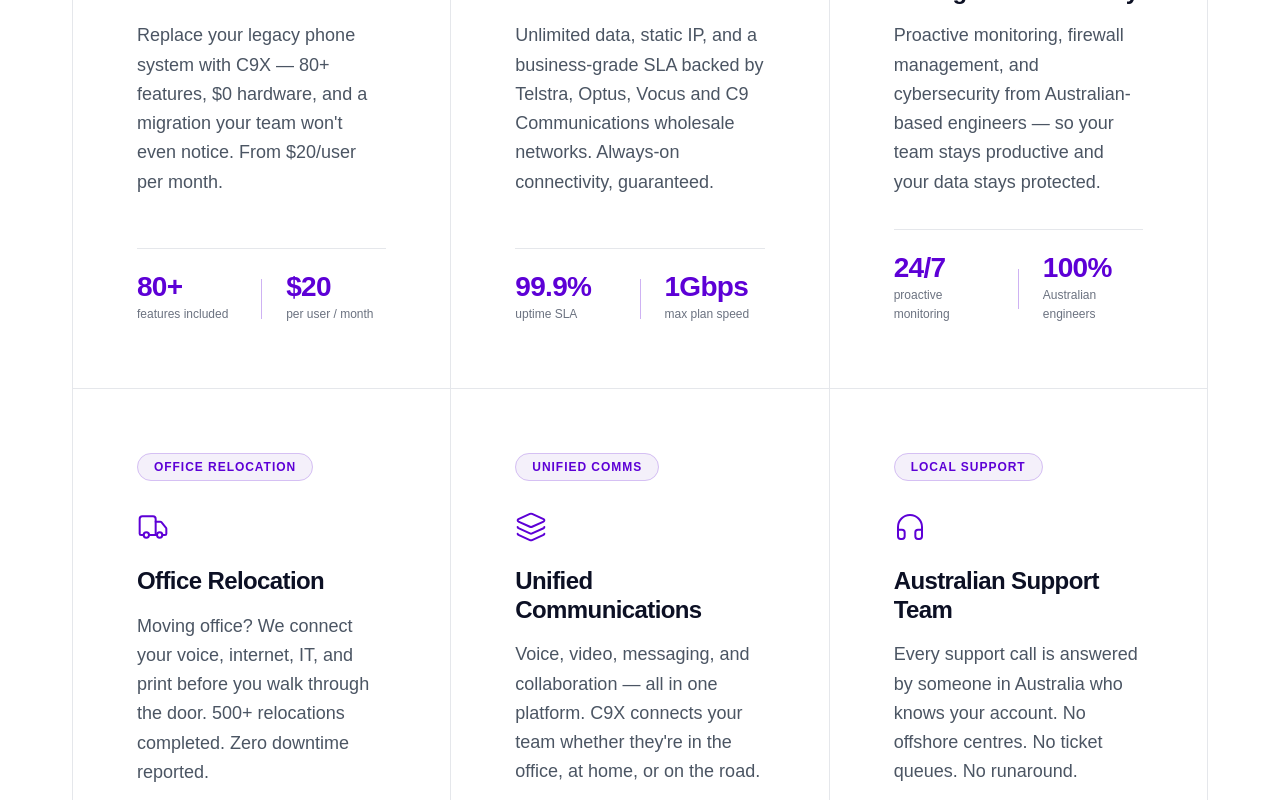
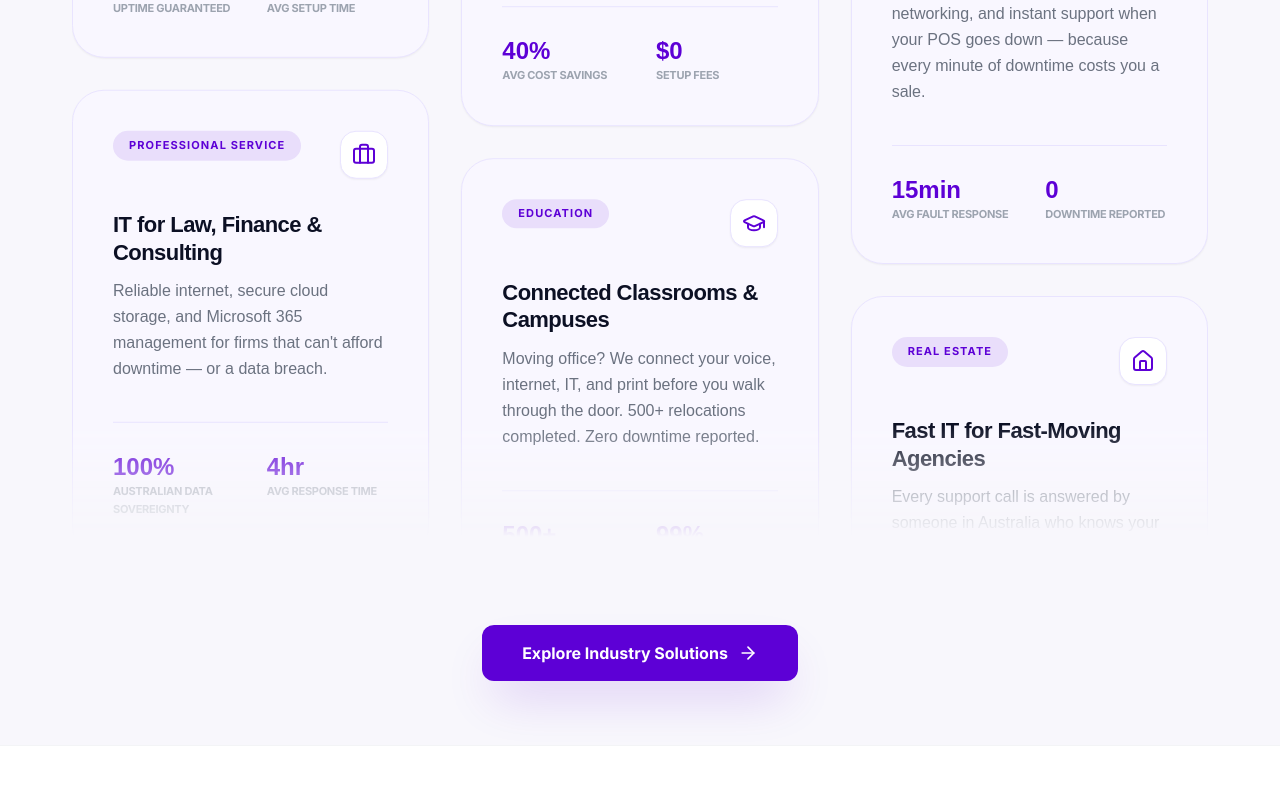
Before and after one commit to c9mayur-lgtm/C9-communications, a React (Vite) app: page /wordpress1 in a window 1280 px wide. Shown: the part 4200-5000 px from the top of the page. Built offline with nearby package versions, Linux system fonts and the light colour scheme.

Commit message:
Integrated premium Industry Marquee component, hid old Datashake grid, and refined typography.

```diff
--- /dev/null
+++ b/src/components/landing/IndustryMarquee.tsx
@@ -0,0 +1,167 @@
+import { useMemo } from 'react';
+import {
+  HeartPulse, Briefcase, Heart, GraduationCap,
+  ShoppingBag, Home
+} from 'lucide-react';
+
+const INDUSTRIES = [
+  {
+    tag: 'HEALTHCARE',
+    title: 'Healthcare IT & Compliance',
+    desc: 'Secure patient data, HIPAA-compliant infrastructure, and 24/7 uptime for clinics and hospitals — so your staff focuses on care, not IT tickets.',
+    metrics: [
+      { label: 'uptime guaranteed', value: '99.9%' },
+      { label: 'avg setup time', value: '48h' }
+    ],
+    icon: HeartPulse,
+  },
+  {
+    tag: 'PROFESSIONAL SERVICE',
+    title: 'IT for Law, Finance & Consulting',
+    desc: "Reliable internet, secure cloud storage, and Microsoft 365 management for firms that can't afford downtime — or a data breach.",
+    metrics: [
+      { label: 'Australian data sovereignty', value: '100%' },
+      { label: 'avg response time', value: '4hr' }
+    ],
+    icon: Briefcase,
+  },
+  {
+    tag: 'NON-PROFIT',
+    title: 'Affordable IT for Good Causes',
+    desc: 'We stretch every dollar with tailored IT packages, NBN, and Microsoft nonprofit licensing — so more of your budget goes to the mission, not infrastructure.',
+    metrics: [
+      { label: 'avg cost savings', value: '40%' },
+      { label: 'Setup fees', value: '$0' }
+    ],
+    icon: Heart,
+  },
+  {
+    tag: 'EDUCATION',
+    title: 'Connected Classrooms & Campuses',
+    desc: 'Moving office? We connect your voice, internet, IT, and print before you walk through the door. 500+ relocations completed. Zero downtime reported.',
+    metrics: [
+      { label: 'Devices Managed', value: '500+' },
+      { label: 'Network Uptime', value: '99%' }
+    ],
+    icon: GraduationCap,
+  },
+  {
+    tag: 'RETAIL',
+    title: 'IT That Keeps Your Stores Running',
+    desc: 'EFTPOS-ready connectivity, multi-site networking, and instant support when your POS goes down — because every minute of downtime costs you a sale.',
+    metrics: [
+      { label: 'avg fault response', value: '15min' },
+      { label: 'Downtime reported', value: '0' }
+    ],
+    icon: ShoppingBag,
+  },
+  {
+    tag: 'REAL ESTATE',
+    title: 'Fast IT for Fast-Moving Agencies',
+    desc: 'Every support call is answered by someone in Australia who knows your account. No offshore centres. No ticket queues. No runaround.',
+    metrics: [
+      { label: 'Integrations supported', value: '20+' },
+      { label: 'Deployment', value: '1 Day' }
+    ],
+    icon: Home,
+  }
+];
+
+const IndustryCard = ({ industry }: { industry: typeof INDUSTRIES[0] }) => (
+  <div className="bg-[#F9F7FF] border border-[#E9E4FF] rounded-[32px] p-10 shadow-sm hover:shadow-2xl hover:border-[#5D00D6]/30 transition-all group flex flex-col h-full">
+    <div className="flex justify-between items-start mb-8">
+      <span className="px-4 py-1.5 rounded-full bg-[#5D00D6]/10 text-[#5D00D6] text-[11px] font-bold tracking-widest uppercase">
+        {industry.tag}
+      </span>
+      <div className="w-12 h-12 rounded-2xl bg-white border border-[#E9E4FF] flex items-center justify-center text-[#5D00D6] group-hover:bg-[#5D00D6] group-hover:text-white transition-colors shadow-sm">
+        <industry.icon size={24} />
+      </div>
+    </div>
+
+    <h3 className="text-[22px] font-bold text-[#0c1024] mb-3 tracking-tight leading-tight" style={{ fontFamily: '"Proxima Nova", sans-serif' }}>
+      {industry.title}
+    </h3>
+
+    <p className="text-gray-500 text-[16px] leading-relaxed mb-10 flex-grow" style={{ fontFamily: '"Proxima Nova", sans-serif' }}>
+      {industry.desc}
+    </p>
+
+    <div className="grid grid-cols-2 gap-8 pt-8 border-t border-[#E9E4FF]">
+      {industry.metrics.map((m, i) => (
+        <div key={i} className="flex flex-col">
+          <span className="text-[24px] font-bold text-[#5D00D6] leading-none mb-1" style={{ fontFamily: '"Proxima Nova", sans-serif' }}>{m.value}</span>
+          <span className="text-[11px] text-gray-400 font-bold uppercase tracking-tight">{m.label}</span>
+        </div>
+      ))}
+    </div>
+  </div>
+);
+
+export const IndustryMarquee = () => {
+    // We shuffle slightly or just use them
+  const col1 = useMemo(() => INDUSTRIES.slice(0, 2), []);
+  const col2 = useMemo(() => INDUSTRIES.slice(2, 4), []);
+  const col3 = useMemo(() => INDUSTRIES.slice(4, 6), []);
+
+  return (
+    <div className="relative w-full py-10 overflow-hidden">
+      <div className="h-[750px] overflow-hidden mask-fade-v">
+        <div className="grid grid-cols-1 md:grid-cols-2 lg:grid-cols-3 gap-8 items-start">
+
+          {/* Column 1 */}
+          <div className="flex flex-col gap-8 animate-marquee-v-up">
+            {[...col1, ...col1, ...col1, ...col1].map((ind, i) => (
+              <IndustryCard key={`col1-${i}`} industry={ind} />
+            ))}
+          </div>
+
+          {/* Column 2 */}
+          <div className="flex flex-col gap-8 animate-marquee-v-down">
+            {[...col2, ...col2, ...col2, ...col2].map((ind, i) => (
+              <IndustryCard key={`col2-${i}`} industry={ind} />
+            ))}
+          </div>
+
+          {/* Column 3 */}
+          <div className="hidden lg:flex flex-col gap-8 animate-marquee-v-up">
+            {[...col3, ...col3, ...col3, ...col3].map((ind, i) => (
+              <IndustryCard key={`col3-${i}`} industry={ind} />
+            ))}
+          </div>
+        </div>
+      </div>
+
+      <style>{`
+        .mask-fade-v {
+          mask-image: linear-gradient(to bottom, transparent, black 15%, black 85%, transparent);
+          -webkit-mask-image: linear-gradient(to bottom, transparent, black 15%, black 85%, transparent);
+        }
+
+        .animate-marquee-v-up {
+          animation: marquee-v-up 50s linear infinite;
+        }
+
+        .animate-marquee-v-down {
+          animation: marquee-v-down 50s linear infinite;
+          transform: translateY(-33.3333%);
+        }
+
+        @keyframes marquee-v-up {
+          0% { transform: translateY(0); }
+          100% { transform: translateY(-33.3333%); }
+        }
+
+        @keyframes marquee-v-down {
+          0% { transform: translateY(-33.3333%); }
+          100% { transform: translateY(0); }
+        }
+
+        /* Speed up on hover */
+        .animate-marquee-v-up:hover,
+        .animate-marquee-v-down:hover {
+          animation-play-state: paused;
+        }
+      `}</style>
+    </div>
+  );
+};
--- a/src/pages/Wordpress1.tsx
+++ b/src/pages/Wordpress1.tsx
@@ -9,10 +9,11 @@
   Globe, Monitor, Radio, Cpu, BarChart3,
   Infinity as InfinityIcon, LayoutGrid, ShieldCheck, Volume2,
   GraduationCap, ShieldAlert, Users, Star,
-  ChevronLeft, PhoneCall, Layers, Menu, X, CheckCircle
+  ChevronLeft, Layers, Menu, X, CheckCircle
 } from 'lucide-react';
 import { Button } from "@/components/ui/button";
 import { ConsultationForm } from '../components/landing/ConsultationForm';
+import { IndustryMarquee } from '../components/landing/IndustryMarquee';
 
 
 /* ─────────────────────────────────────────────
@@ -442,6 +443,7 @@
 
 // ── Components ─────────────────────────────────────────────────────────────
 
+/*
 const CountUp = ({ value, duration = 2 }: { value: string; duration?: number }) => {
   const [displayValue, setDisplayValue] = useState("0");
   const nodeRef = useRef<HTMLSpanElement>(null);
@@ -481,6 +483,7 @@
 
   return <span ref={nodeRef}>{displayValue}</span>;
 };
+*/
 
 
 
@@ -1197,51 +1200,33 @@
         </div>
       </section>
 
-      {/* Industries Section - Hidden for now
-      <section className="py-24 bg-gray-50 border-t border-gray-100">
+      {/* Industry Marquee Section (Premium Vertical Scroll) */}
+      <section className="py-12 md:py-16 bg-[#f8f7fc] border-t border-gray-100 overflow-hidden">
         <div className="container mx-auto px-8 max-w-[1240px]">
-          <div className="max-w-3xl mb-16">
-            <span className="text-[#5D00D6] text-[14px] font-bold uppercase tracking-widest mb-4 block">Industry Solutions</span>
-            <h2 className="text-[48px] font-bold text-[#0c1024] tracking-tight leading-tight">
+          <div className="text-center mb-10">
+            <span className="text-[#5D00D6] text-[13px] font-bold uppercase tracking-[0.3em] mb-4 block" style={{ fontFamily: '"Proxima Nova", sans-serif' }}>What we do</span>
+            <h2 className="text-[28px] md:text-[36px] lg:text-[48px] font-bold text-[#0c1024] tracking-tight mb-8">
               Solving IT challenges in every industry, every day.
             </h2>
           </div>
 
-          <div className="grid grid-cols-2 md:grid-cols-3 gap-4 mb-12">
-            {[
-              { icon: HeartPulse, name: 'Healthcare' },
-              { icon: Briefcase, name: 'Professional Services' },
-              { icon: Heart, name: 'Non-profit' },
-              { icon: GraduationCap, name: 'Education' },
-              { icon: ShoppingBag, name: 'Retail' },
-              { icon: Home, name: 'Real Estate' },
-            ].map((ind, i) => (
-              <div key={i} className="bg-white p-6 rounded-2xl shadow-sm border border-gray-100 flex items-center justify-between cursor-pointer hover:border-[#5D00D6] hover:shadow-md transition-all group">
-                <div className="flex items-center gap-4">
-                  <div className="w-10 h-10 bg-[#F4F0FA] text-[#5D00D6] rounded-lg flex items-center justify-center group-hover:bg-[#5D00D6] group-hover:text-white transition-colors">
-                    <ind.icon size={20} />
-                  </div>
-                  <span className="font-bold text-[15px] text-[#0c1024]">{ind.name}</span>
-                </div>
-                <ChevronRight className="text-gray-300 group-hover:text-[#5D00D6]" size={20} />
-              </div>
-            ))}
-          </div>
-
-          <button className="text-[#5D00D6] font-bold text-[15px] flex items-center gap-2 hover:underline">
-            View All Industries <ArrowRight size={16} />
-          </button>
+          <IndustryMarquee />
+
+          <div className="flex justify-center mt-12">
+            <Button size="lg" className="shadow-2xl hover:gap-4 transition-all group">
+              Explore Industry Solutions <ArrowRight className="transition-transform group-hover:translate-x-1" />
+            </Button>
+          </div>
         </div>
       </section>
-      */}
-
-      {/* Datashake Inspired Section */}
+
+      {/* Datashake Inspired Section Hidden for now
       <section className="py-12 md:py-16 bg-white border-t border-gray-100">
         <div className="container mx-auto px-8 max-w-[1240px]">
           <div className="text-center mb-10 max-w-3xl mx-auto px-6">
             <span className="text-[#5D00D6] text-[13px] font-bold uppercase tracking-[0.3em] mb-6 block" style={{ fontFamily: '"Proxima Nova", sans-serif' }}>What we do</span>
-            <h2 className="text-[28px] md:text-[36px] lg:text-[44px] font-bold text-[#0c1024] leading-[1.1] tracking-tight">
-              Solving IT challenges in every industry, every day.
+            <h2 className="text-[28px] md:text-[36px] lg:text-[48px] font-bold text-[#0c1024] tracking-tight mb-8">
+              Our Solutions
             </h2>
           </div>
 
@@ -1322,7 +1307,6 @@
                   {block.desc}
                 </p>
 
-                {/* Metrics Row */}
                 <div className="mt-auto pt-6 border-t border-gray-200 flex items-center gap-0">
                   {block.metrics.map((m, mi) => (
                     <React.Fragment key={mi}>
@@ -1343,6 +1327,7 @@
           </div>
         </div>
       </section>
+      */}
 
       {/* Support Section (Inspiration from Aussie Broadband) */}
       <section className="py-12 md:py-16 bg-white border-t border-gray-100">
```
